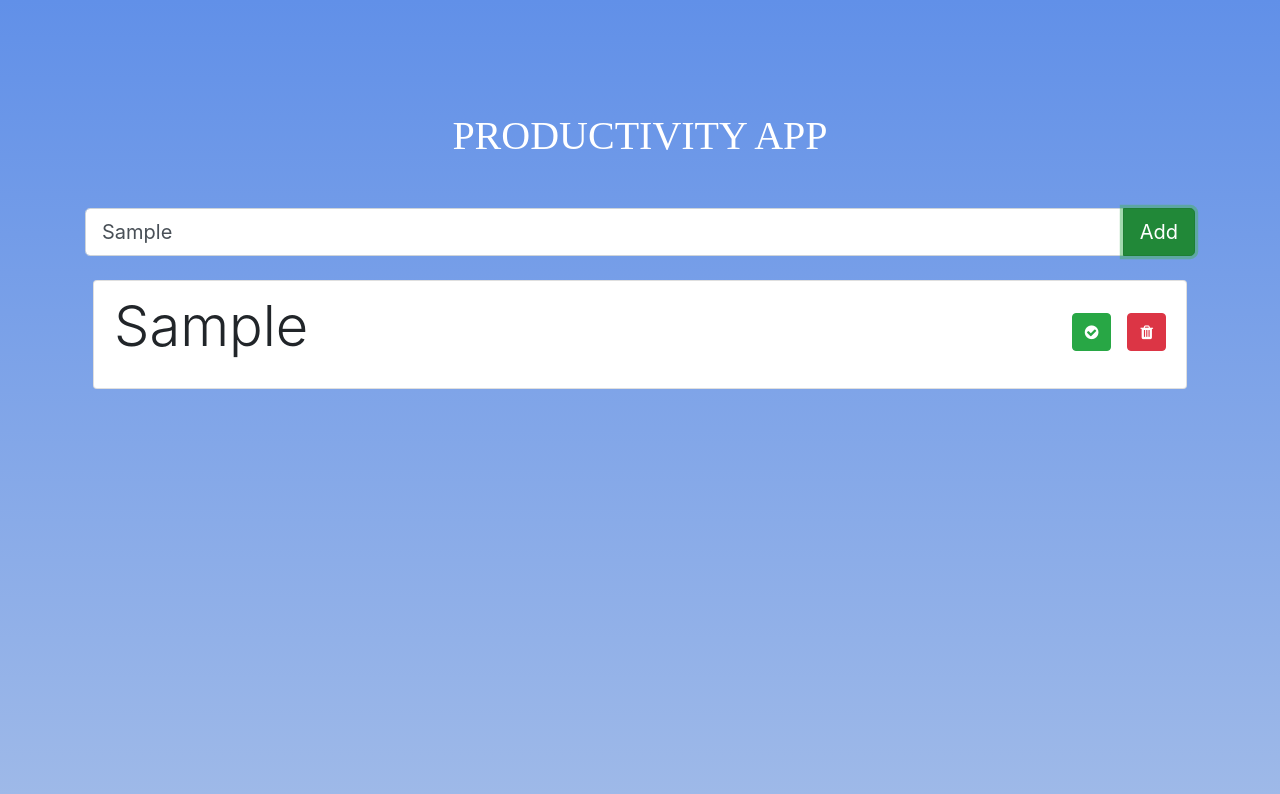
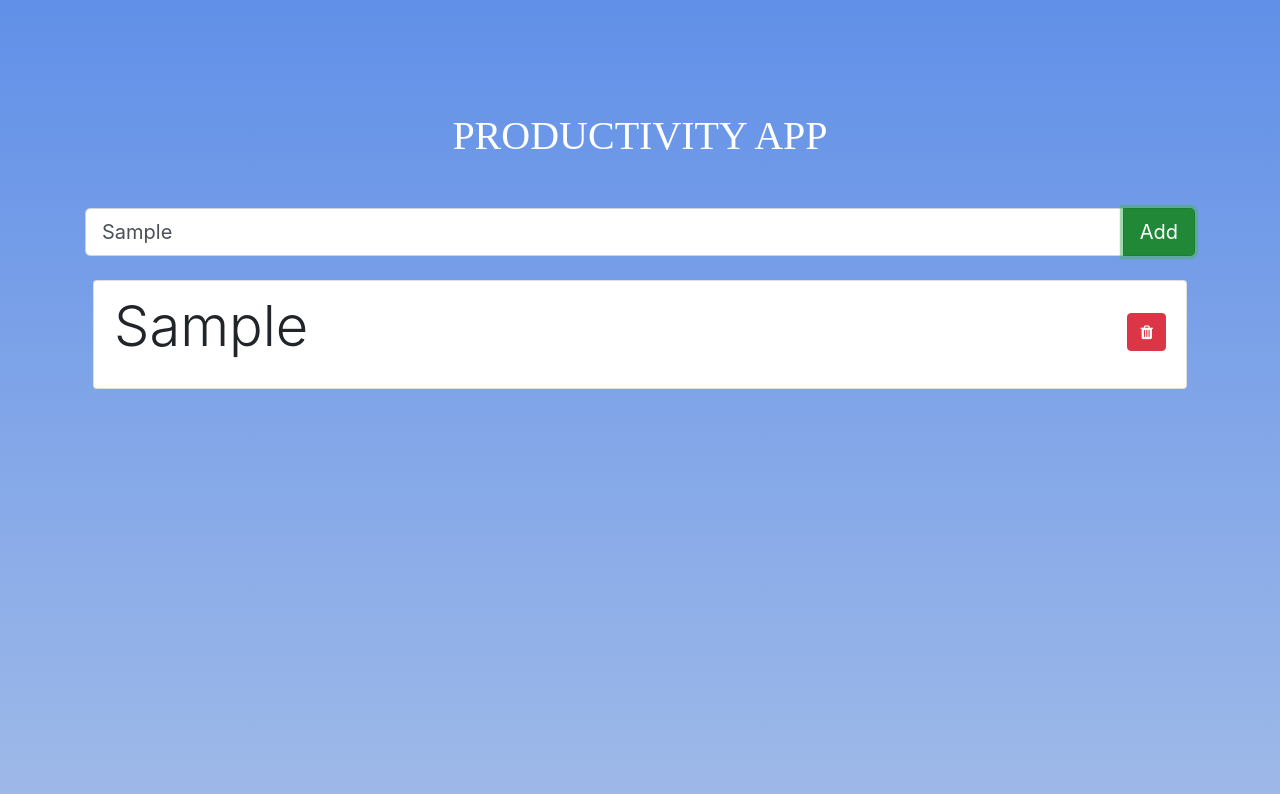
Before and after one commit to kgaolodevs/productivity-app, a React (Create React App) app: page / in a window 1280 px wide. Both pictures are taken after typing "Sample" into the empty fields and a click on the button "Add". Shown: the top 794 px of the page. Built offline with nearby package versions, Linux system fonts and the light colour scheme.

Commit message:
Completed functionality

```diff
--- a/src/App.js
+++ b/src/App.js
@@ -11,11 +11,12 @@ const tempData = {
   ID: function () {
     return Math.random().toString(36).substr(2, 9);
   },
-  itemCompleted: false,
 };
 
 class App extends Component {
-  state = { items: [], itemCompleted: false };
+  state = {
+    items: [],
+  };
 
   addItem = (e) => {
     tempData.items.push(tempData.itemName);
@@ -31,21 +32,6 @@ class App extends Component {
     tempData.itemName = itemName;
   };
 
-  handleComplete = () => {
-    if (tempData.itemCompleted) {
-      this.setState({ itemCompleted: false });
-    } else {
-      this.setState({ itemCompleted: true });
-    }
-  };
-
-  generateItemClasses = () => {
-    if (!this.state.itemCompleted)
-      return "list-group-item  m-2 font-weight-light display-4";
-
-    return "list-group-item  m-2 font-weight-light display-4 completed";
-  };
-
   generateListItem = (item) => {
     if (item === "") return;
 
@@ -54,8 +40,7 @@ class App extends Component {
         deleteItem={this.deleteItem}
         key={tempData.ID()}
         item={item}
-        itemDone={this.handleComplete}
-        itemClasses={this.generateItemClasses}
+        itemClasses={this.state.listItemClasses}
       />
     );
   };
--- a/src/components/Item/Item.jsx
+++ b/src/components/Item/Item.jsx
@@ -2,15 +2,9 @@ import React from "react";
 
 const Item = ({ item, deleteItem, itemDone, itemClasses }) => {
   return (
-    <li className={itemClasses()}>
+    <li className="list-group-item  m-2 font-weight-light display-4">
       <p>{item}</p>
       <div className="list__buttons">
-        <button
-          className="delete btn btn-success list__buttons--done"
-          onClick={itemDone}
-        >
-          <i className="fa fa-check-circle"></i>
-        </button>
         <button
           className="delete btn btn-danger list__buttons--delete"
           onClick={() => deleteItem(item)}
```
